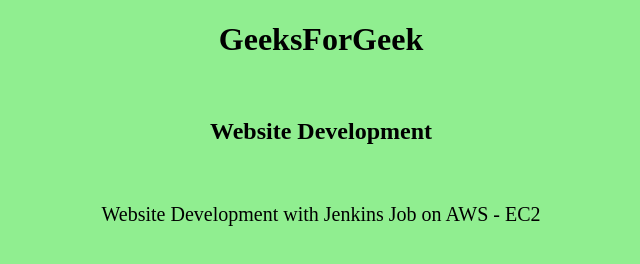
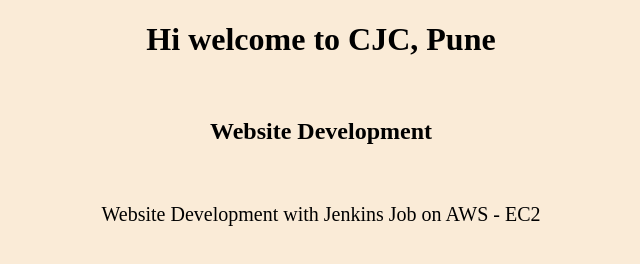
Before and after one commit to kradars/jenkinsTrialRepo, a plain HTML site: page index.html in a window 1280 px wide. Shown: the whole page, without its empty margins (319-959 px from the left). Drawn offline with Linux system fonts and the light colour scheme.

Commit message:
Update index.html

```diff
--- a/index.html
+++ b/index.html
@@ -8,7 +8,7 @@
     device-width, initial-scale=1.0">
     <style>
         body{
-            background-color: lightgreen;
+            background-color: #FAEBD7;
         }
         h1{
            text-align: center;
@@ -22,11 +22,11 @@ p{
     font-size: 20px;
 }
     </style>
-    <title>Welcome to CJC, Pune</title>
+    <title>Jenkins First Deployment</title>
 </head>
 
 <body>
-    <h1>GeeksForGeek</h1>
+    <h1>Hi welcome to CJC, Pune</h1>
     <br>
    <h2> Website Development </h2>
    <br>
```
